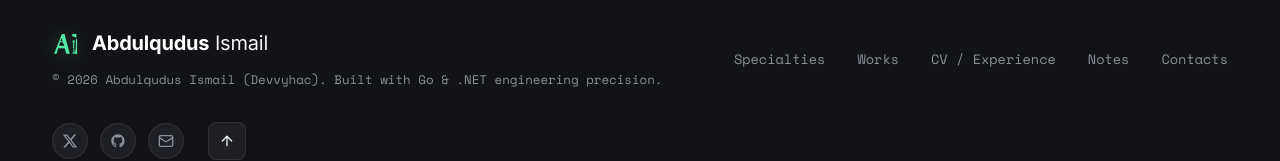
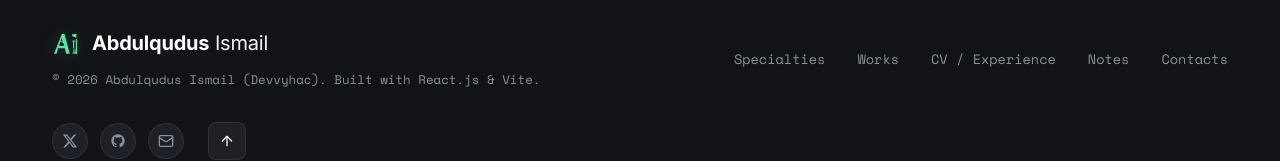
Before and after one commit to devvyhac/devvyhac, a React (Vite) app: page / in a window 1280 px wide. Shown: the part 8573-8734 px from the top of the page. Built offline with nearby package versions, Linux system fonts and the light colour scheme; a web font is replaced by a local one.

Commit message:
docs: update footer to reflect built with React.js & Vite

```diff
--- a/src/components/DevvyhacFooter.jsx
+++ b/src/components/DevvyhacFooter.jsx
@@ -17,7 +17,7 @@ export default function DevvyhacFooter({ onNavigate }) {
             <AiBrand iconSize={28} />
           </div>
           <p className="footer-copyright">
-            © {new Date().getFullYear()} Abdulqudus Ismail (Devvyhac). Built with Go &amp; .NET engineering precision.
+            © {new Date().getFullYear()} Abdulqudus Ismail (Devvyhac). Built with React.js &amp; Vite.
           </p>
         </div>
 
```
